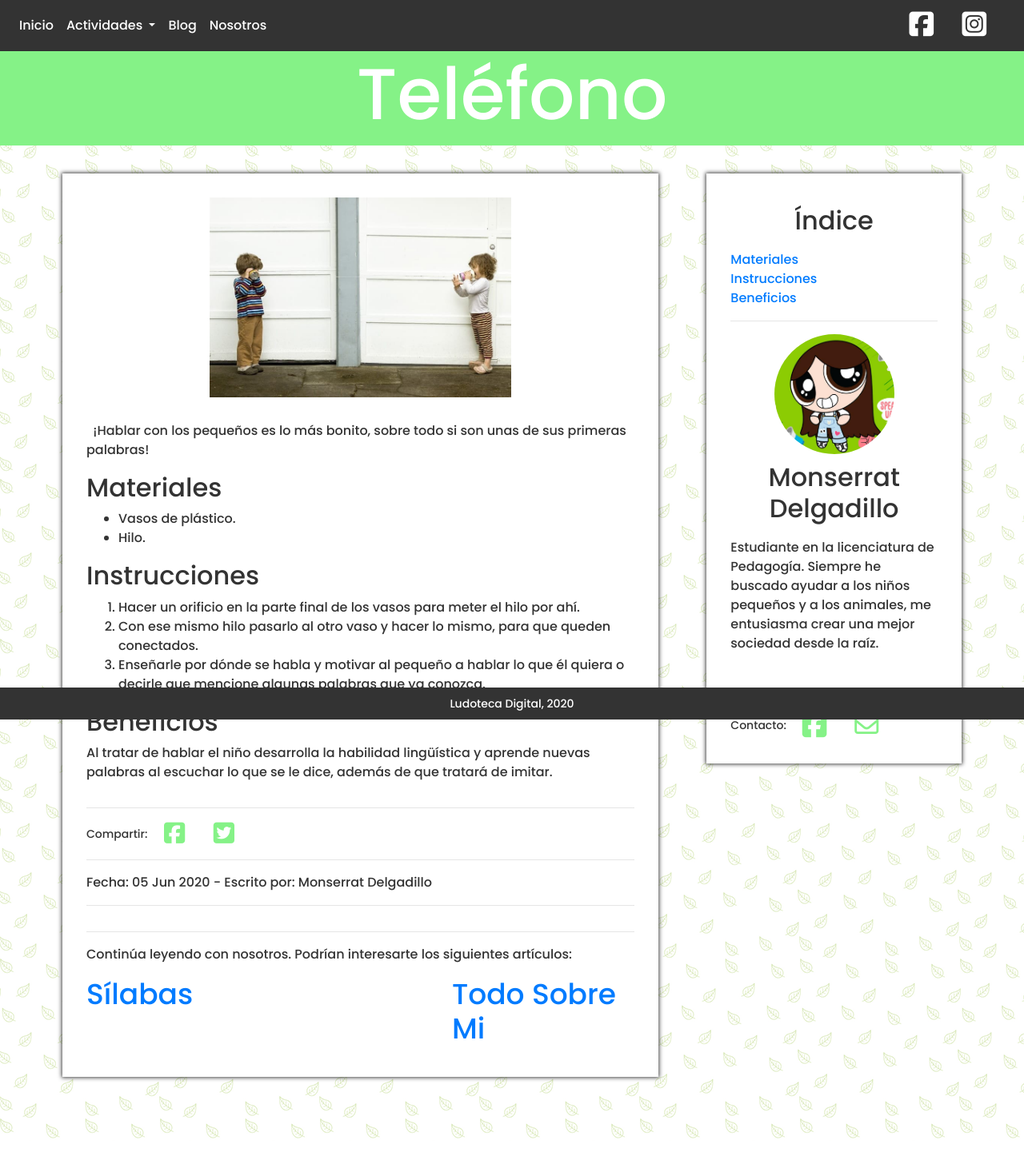
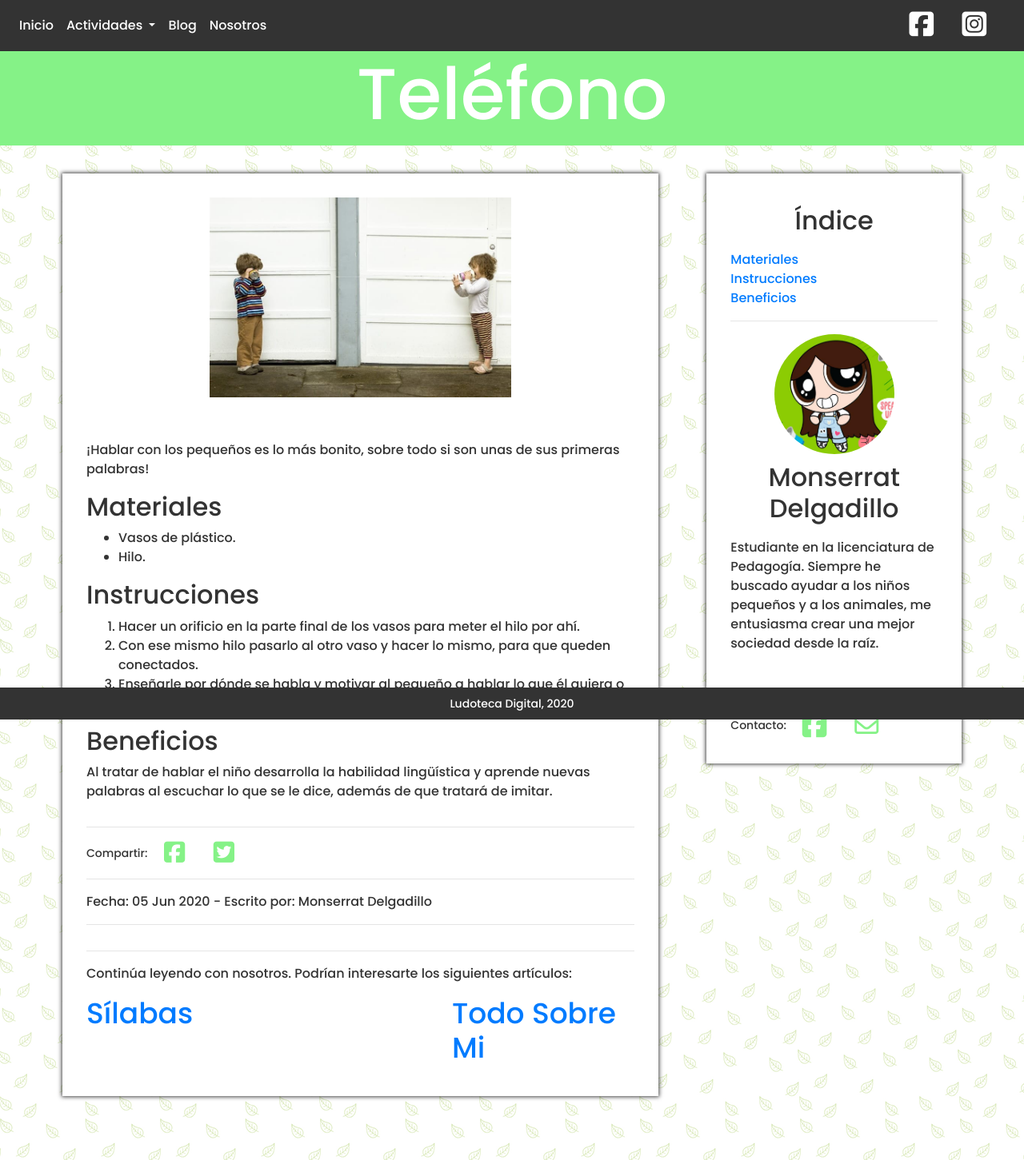
Before and after one commit to MarcoLPR/marcolpr.github.io, a Jekyll site: the page built from _posts/2020-06-05-telefono.md, in a window 1280 px wide. Shown: the whole page at 80% size. Built offline with Jekyll 4.4.1, drawn with Linux system fonts in a browser that asks for light colours; nearby versions of some CDN libraries; comment, search, counter and statistics services are not loaded; before the commit the page ends 1427 px from its top, so only the background shows below that.

Commit message:
Update 2020-06-05-telefono.md

```diff
--- a/_posts/2020-06-05-telefono.md
+++ b/_posts/2020-06-05-telefono.md
@@ -6,7 +6,7 @@ categories: [bebes, actividad]
 author: monse
 image: /assets/posts/2020-06-05-telefono.jpeg
 ---
-![Actividad del teléfono](/assets/posts/2020-06-05-telefono.jpeg)&nbsp;
+![Actividad del teléfono](/assets/posts/2020-06-05-telefono.jpeg)<br/>
 ¡Hablar con los pequeños es lo más bonito, sobre todo si son unas de sus primeras palabras!
 
 ## Materiales
```
